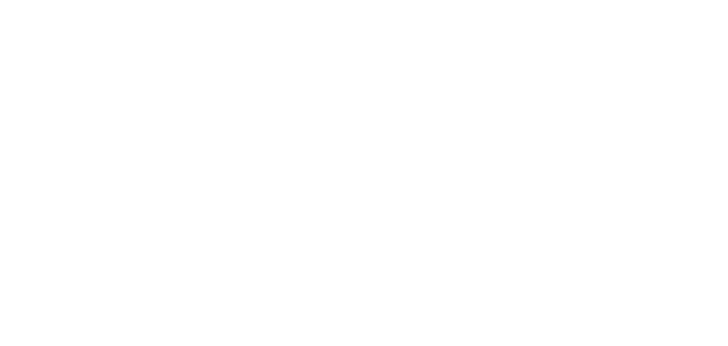
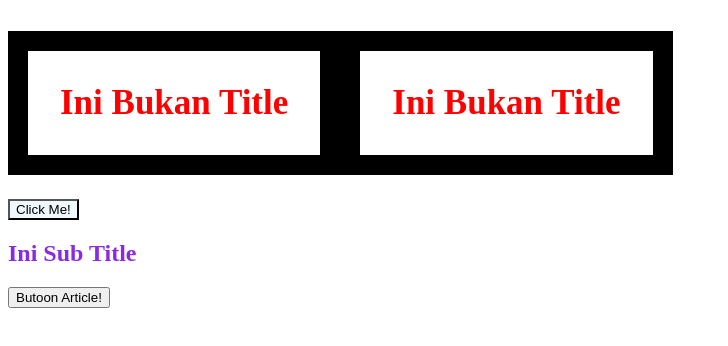
Before and after one commit to raihan3107/recap_16_05_24, a plain HTML site: page index.html in a window 1280 px wide. Shown: the whole page, without its empty margins (0-728 px from the left). Drawn offline with Linux system fonts and the light colour scheme.

Commit message:
first commit

```diff
--- /dev/null
+++ b/css/style.css
@@ -0,0 +1,3 @@
+.btn {
+    background-color: aliceblue;
+}
--- a/index.html
+++ b/index.html
@@ -4,8 +4,32 @@
     <meta charset="UTF-8">
     <meta name="viewport" content="width=device-width, initial-scale=1.0">
     <title>Document</title>
+
+    <style>
+        h2 {
+            color: blueviolet;
+        }
+    </style>
+    <link rel="stylesheet" href="css/style.css">
+
 </head>
 <body>
 
+    <header style="display: flex;">
+        <h1   style="color:red; font-size: 35px; padding: 32px; border: 20px solid black;">Ini Bukan Title</h1>
+
+        <h1   style="color:red; font-size: 35px; padding: 32px; border: 20px solid black;">Ini Bukan Title</h1>
+    </header>
+
+    <article>
+        <button class="btn" onclick="showAlert()">Click Me!</button>
+
+        <header><h2>Ini Sub Title</h2></header>
+        <article>
+            <button>Butoon Article!</button>
+        </article>
+    </article>
+
+    <script src="js/script.js"></script>
 </body>
 </html>
--- /dev/null
+++ b/js/script.js
@@ -0,0 +1,6 @@
+console.log ('Test');
+function showAlert() {
+    console.log ('ShowAlert clicked')
+    alert('Hello World');
+
+}
```
